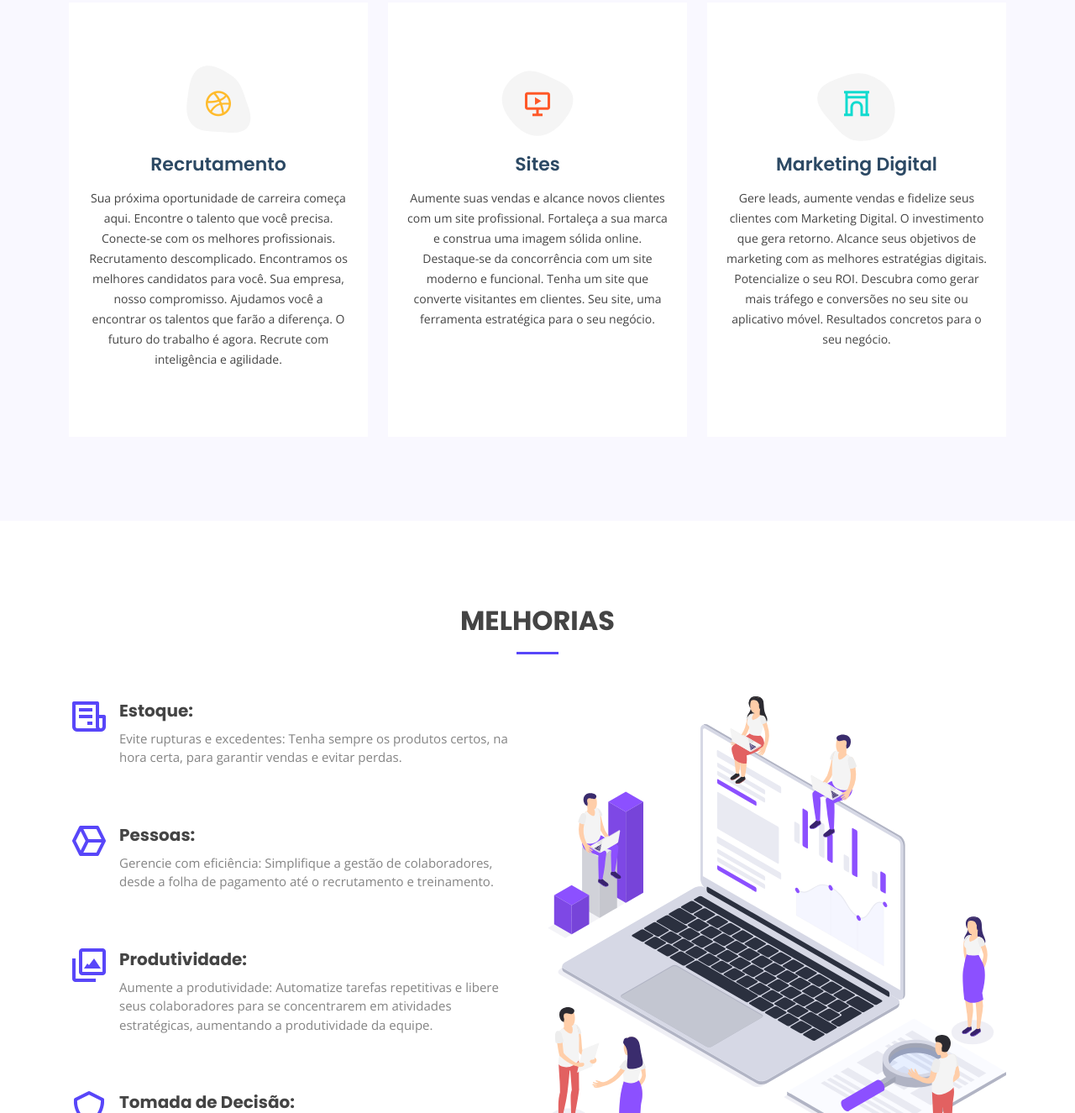
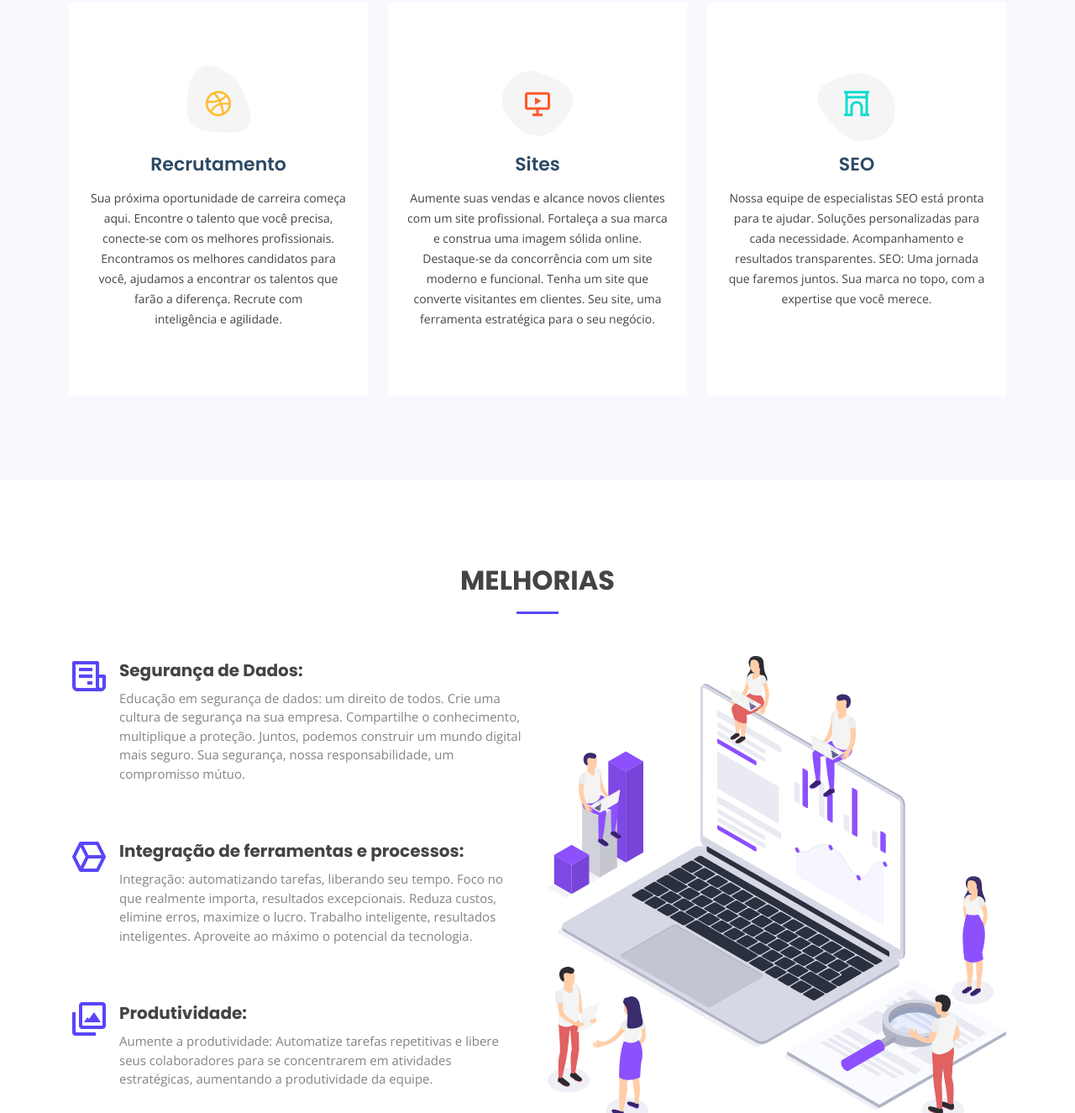
Before and after one commit to gdcodedev/GD-Sistemas-de-Gest-o-para-Empresas, a plain HTML site: page index.html in a window 1280 px wide. Shown: the part 2442-3767 px from the top of the page at 84% size. Drawn offline with nearby package versions, Linux system fonts and the light colour scheme.

Commit message:
update index

```diff
--- a/index.html
+++ b/index.html
@@ -192,11 +192,7 @@
                 <i class="bx bxl-dribbble "></i>
               </div>
               <h4><a href="">Recrutamento</a></h4>
-              <p> Sua próxima oportunidade de carreira começa aqui.
-                Encontre o talento que você precisa. Conecte-se com os melhores profissionais.
-                Recrutamento descomplicado. Encontramos os melhores candidatos para você.
-                Sua empresa, nosso compromisso. Ajudamos você a encontrar os talentos que farão a diferença.
-                O futuro do trabalho é agora. Recrute com inteligência e agilidade.
+              <p> Sua próxima oportunidade de carreira começa aqui. Encontre o talento que você precisa, conecte-se com os melhores profissionais. Encontramos os melhores candidatos para você, ajudamos a encontrar os talentos que farão a diferença. Recrute com inteligência e agilidade.
               </p>
             </div>
           </div>
@@ -226,13 +222,12 @@
                 </svg>
                 <i class="bx bx-arch"></i>
               </div>
-              <h4><a href="">Marketing Digital</a></h4>
-              <p>Gere leads, aumente vendas e fidelize seus clientes com Marketing Digital.
-                O investimento que gera retorno.
-                Alcance seus objetivos de marketing com as melhores estratégias digitais.
-                Potencialize o seu ROI.
-                Descubra como gerar mais tráfego e conversões no seu site ou aplicativo móvel.
-               Resultados concretos para o seu negócio.</p>
+              <h4><a href="">SEO</a></h4>
+              <p>Nossa equipe de especialistas SEO está pronta para te ajudar.
+                Soluções personalizadas para cada necessidade.
+                Acompanhamento e resultados transparentes.
+                SEO: Uma jornada que faremos juntos.
+                Sua marca no topo, com a expertise que você merece.</p>
             </div>
           </div>
 
@@ -254,13 +249,21 @@
           <div class="col-lg-6 order-2 order-lg-1 d-flex flex-column align-items-lg-center">
             <div class="icon-box mt-5 mt-lg-0" data-aos="fade-up" data-aos-delay="100">
               <i class="bx bx-receipt"></i>
-              <h4>Estoque:</h4>
-              <p>Evite rupturas e excedentes: Tenha sempre os produtos certos, na hora certa, para garantir vendas e evitar perdas.</p>
+              <h4>Segurança de Dados:</h4>
+              <p>Educação em segurança de dados: um direito de todos.
+                Crie uma cultura de segurança na sua empresa.
+                Compartilhe o conhecimento, multiplique a proteção.
+                Juntos, podemos construir um mundo digital mais seguro.
+                Sua segurança, nossa responsabilidade, um compromisso mútuo.</p>
             </div>
             <div class="icon-box mt-5" data-aos="fade-up" data-aos-delay="200">
               <i class="bx bx-cube-alt"></i>
-              <h4>Pessoas:</h4>
-              <p>Gerencie com eficiência: Simplifique a gestão de colaboradores, desde a folha de pagamento até o recrutamento e treinamento.</p>
+              <h4>Integração de ferramentas e processos:</h4>
+              <p>Integração: automatizando tarefas, liberando seu tempo.
+                Foco no que realmente importa, resultados excepcionais.
+                Reduza custos, elimine erros, maximize o lucro.
+                Trabalho inteligente, resultados inteligentes.
+                Aproveite ao máximo o potencial da tecnologia.</p>
             </div>
             <div class="icon-box mt-5" data-aos="fade-up" data-aos-delay="300">
               <i class="bx bx-images"></i>
```
